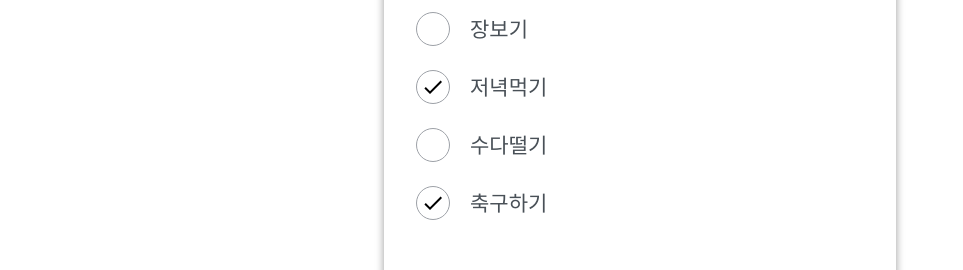
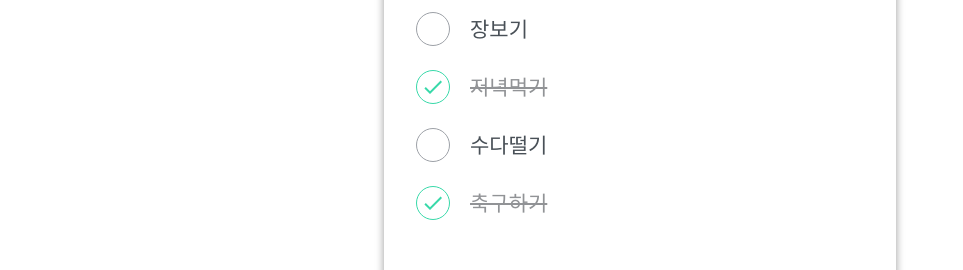
Before and after one commit to YOOGARYUNG/todo-react-app202401, a React (Create React App) app: page / in a window 1280 px wide. Shown: the part 324-594 px from the top of the page, without its empty margins (0-963 px from the left). Built offline with nearby package versions, Linux system fonts and the light colour scheme.

Commit message:
#5. TodoItem 체크 스타이 동적 클래스 변경

```diff
--- a/package.json
+++ b/package.json
@@ -5,6 +5,7 @@
   "dependencies": {
     "@emotion/react": "^11.11.3",
     "@emotion/styled": "^11.11.0",
+    "@mui/icons-material": "^5.15.3",
     "@mui/material": "^5.15.3",
     "@testing-library/jest-dom": "^5.17.0",
     "@testing-library/react": "^13.4.0",
--- a/src/component/TodoItem.js
+++ b/src/component/TodoItem.js
@@ -1,5 +1,7 @@
 import React from 'react';
 import {MdDelete, MdDone} from "react-icons/md";
+import cn from 'classnames';
+
 import './scss/TodoItem.scss'
 
 const TodoItem = ({item}) => {
@@ -10,10 +12,10 @@ const TodoItem = ({item}) => {
 
     return (
         <li className='todo-list-item'>
-            <div className='check-circle'>
+            <div className={cn('check-circle', {active : done})}>  {/* done이 true일때 active를 붙임 */}
                 {item.done && <MdDone/>} {/* props.done이 true면 */}
             </div>
-            <span className='text'>{item.title}</span>
+            <span className={cn('text', {finish : done})}>{item.title}</span>
             <div className='remove'>
                 <MdDelete />
             </div>
```
Also changed, not shown: 1 other file (tests, documents, lock files or other folders).
